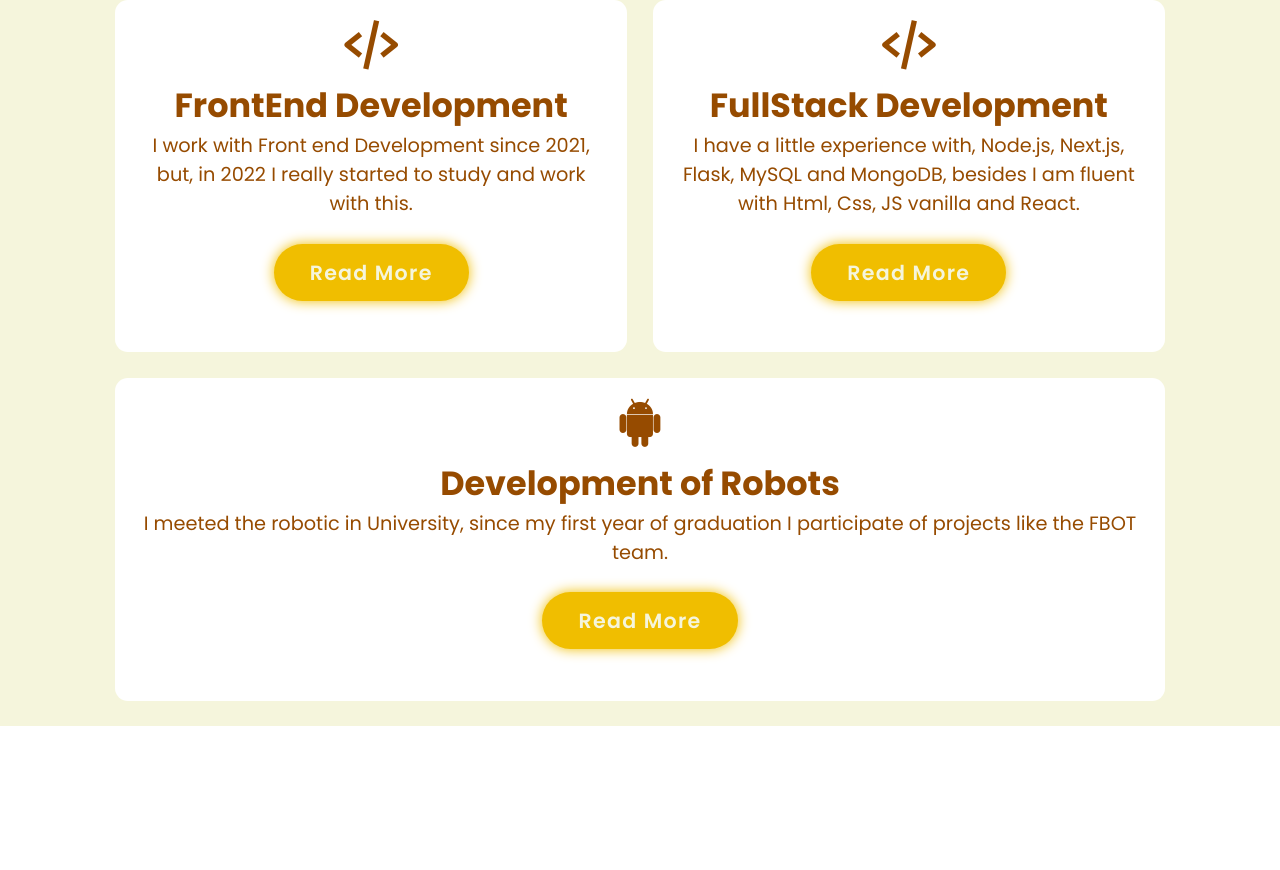
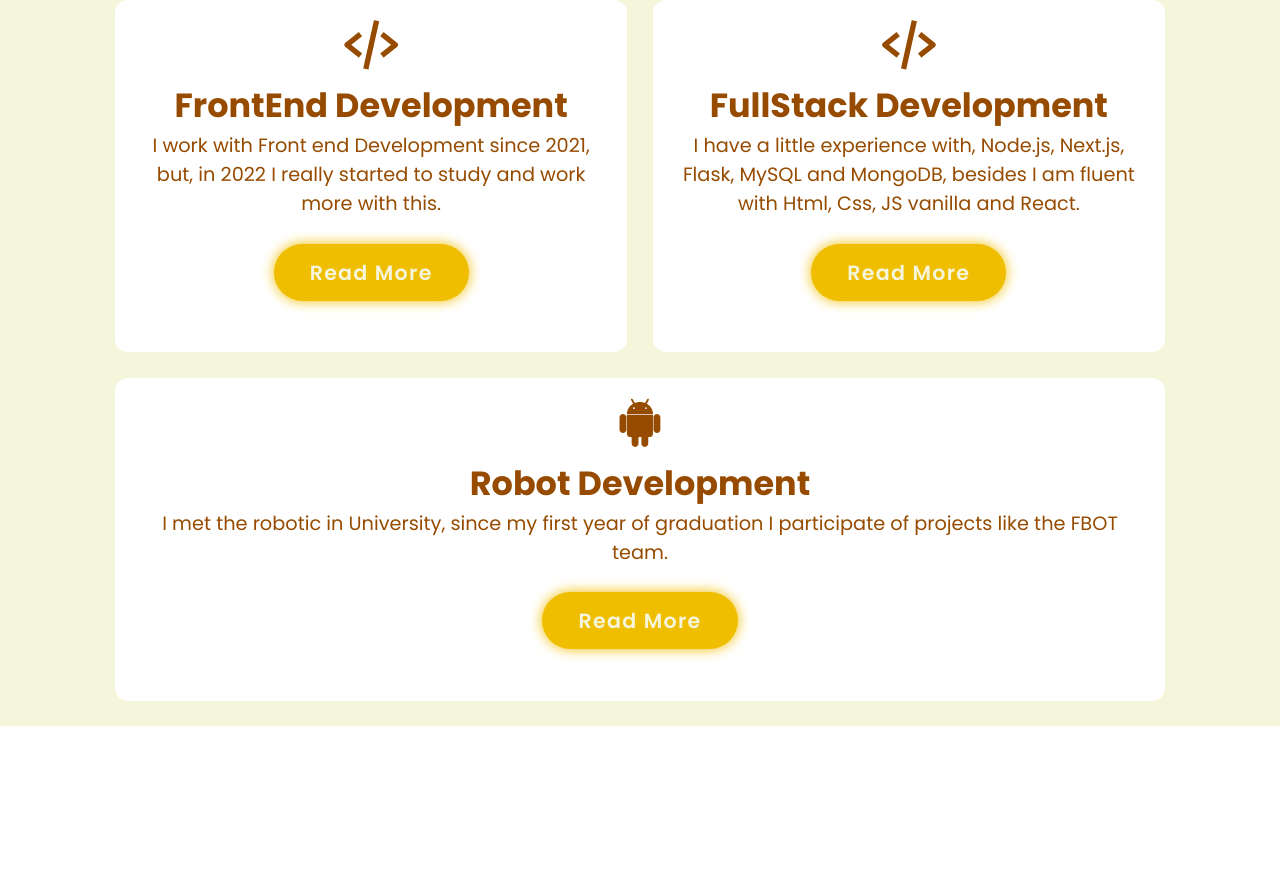
Before and after one commit to andremaurell/react-portfolio, a React (Vite) app: page / in a window 1280 px wide. Shown: the part 1880-2750 px from the top of the page. Built offline with nearby package versions, Linux system fonts and the light colour scheme.

Commit message:
add buttons

```diff
--- a/src/App.jsx
+++ b/src/App.jsx
@@ -10,7 +10,6 @@ import Portfolio from './components/Portfolio/Portfolio'
 import Footer from './components/Footer/Footer'
 
 function App() {
-  const [count, setCount] = useState(0)
 
   return (
     <>
--- a/src/components/About/About.jsx
+++ b/src/components/About/About.jsx
@@ -8,7 +8,6 @@ export default function About({}) {
 
     const handToggle = () => {
         toggleExpansion(readMore, setReadMore);
-
     }
     return (
         <div>
--- a/src/components/Services/Services.jsx
+++ b/src/components/Services/Services.jsx
@@ -35,7 +35,7 @@ export default function Services({}) {
                         <h3>FrontEnd Development</h3>
                         <p>I work with Front end Development since 2021,
                             but, in 2022 I really started to
-                            study and work with this.
+                            study and work more with this.
                             { readMore && (
                             <span className="more">
                             I have some projects with HTML5, CSS3, JS and React,
@@ -57,7 +57,7 @@ export default function Services({}) {
                             { readMore2 && (
                             <span className="more">
                             I never work in a project like FullStack developer,
-                            just in a Personal project,'Realtime Chat', in my
+                            just in a Personal project, 'Realtime Chat', in my
                             Portfolio below. </span>
                     )}
                         </p>
@@ -67,8 +67,8 @@ export default function Services({}) {
                     </div>
                     <div className={style["services-box"]} id = "thirdSon">
                         <i class='bx bxl-android' ></i>
-                        <h3>Development of Robots</h3>
-                        <p>I meeted the robotic in University,
+                        <h3>Robot Development</h3>
+                        <p>I met the robotic in University,
                              since my first year of graduation
                               I participate of projects like the
                               FBOT team.
--- a/src/index.css
+++ b/src/index.css
@@ -14,13 +14,6 @@
   --second-bg-color: #fff;
   --text-color: #964B00;
   --main-color: #F0BE00;
-}
-
-[data-theme="dark"] {
-  --bg-color: #1f242d;
-  --second-bg-color: #323946;
-  --text-color: #fff;
-  --main-color: #0ef;
 }
 
 html {
```
Also changed, not shown: 5 other files (tests, documents, lock files or other folders).
